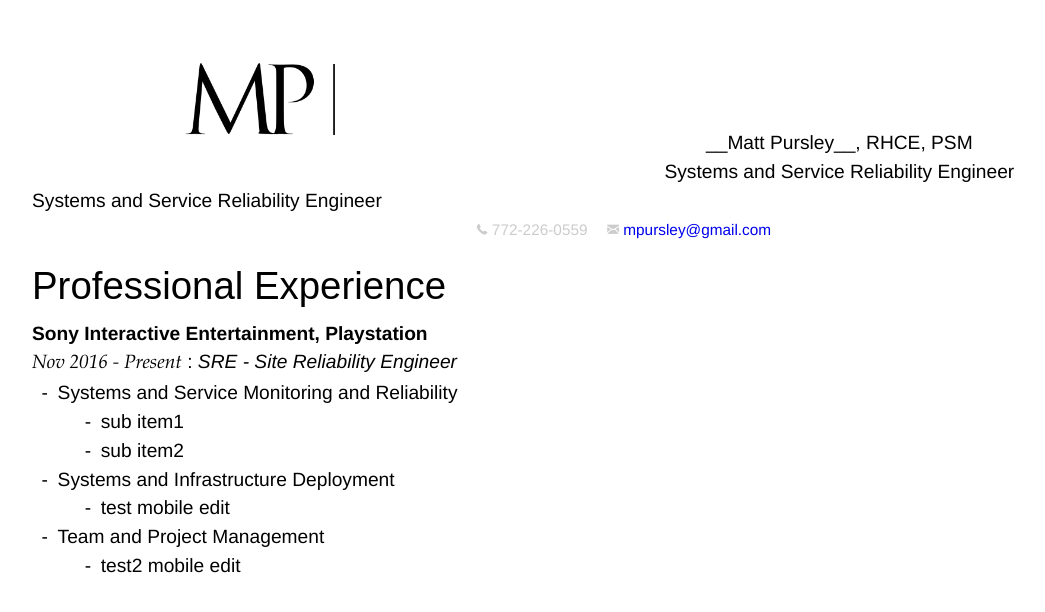
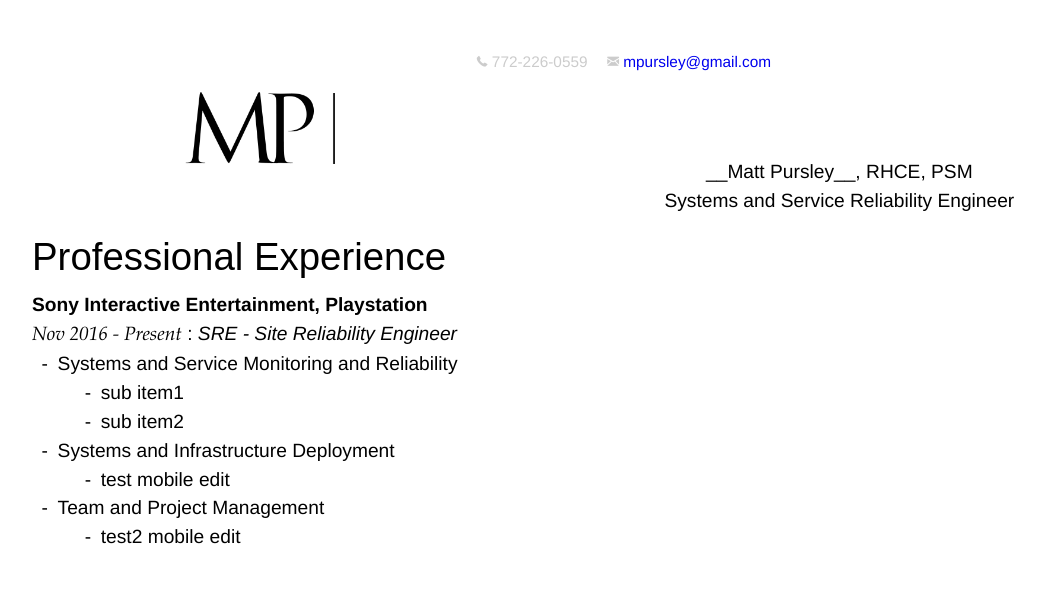
Before and after one commit to mpursley/mpursley.github.io, a Jekyll site: the page built from index_resume_short.md, in a window 1280 px wide. Shown: the top 612 px of the page, without its empty margins (16-1061 px from the left). Built offline with Jekyll 4.4.1, drawn with Linux system fonts in a browser that asks for light colours.

Commit message:
Update index_resume_short.md

```diff
--- a/index_resume_short.md
+++ b/index_resume_short.md
@@ -6,15 +6,15 @@
   <tr>
     <th><img src="assets/matt pursley resume logo v2 cropped.png" width="200"></th>
     <th> __Matt Pursley__, RHCE, PSM <br>Systems and Service Reliability Engineer</th>
-  </tr>
-</table>
-Systems and Service Reliability Engineer
+
 <div id="webaddress">
 <i class="fi-telephone"></i>
 772-226-0559
 <i class="fi-mail" style="margin-left:1em"></i>
 <a href="mpursley@gmail.com">mpursley@gmail.com</a>
 </div>
+  </tr>
+</table>
 
 ## Professional Experience
 
```
